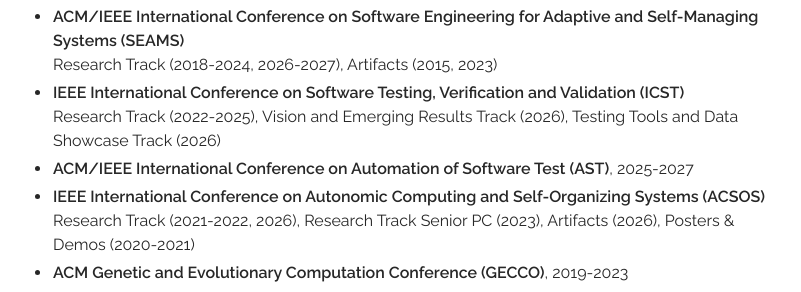
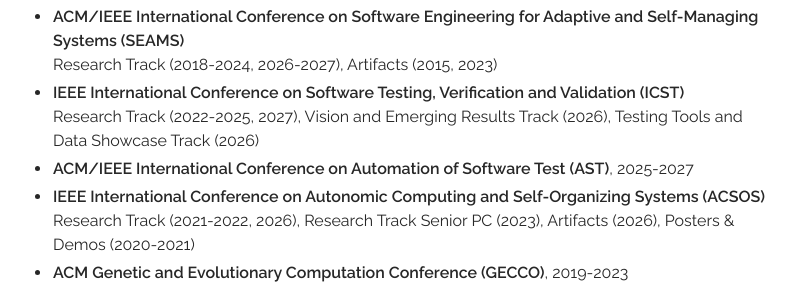
Before and after one commit to thomas-vogel/thomas-vogel.github.io, a Jekyll site: the page built from _pages/activities.md, in a window 1280 px wide and 900 px high, scrolled down 3020 px. Shown: the part 153-445 px from the top of the window, without its empty margins (233-1034 px from the left). Built offline with Jekyll 4.4.1, drawn with Linux system fonts in a browser that asks for light colours; nearby versions of some CDN libraries.

Commit message:
Add PC ICST'27.

```diff
--- a/_pages/activities.md
+++ b/_pages/activities.md
@@ -92,7 +92,7 @@
 * **ACM/IEEE International Conference on Software Engineering (ICSE)** <br/> Research Track (2024, 2027), NIER Track (2020)
 * **ACM/IEEE International Conference on Automated Software Engineering (ASE)** <br/> Research Track (2025), NIER Track (2022)
 * **ACM/IEEE International Conference on Software Engineering for Adaptive and Self-Managing Systems (SEAMS)** <br/> Research Track (2018-2024, 2026-2027), Artifacts (2015, 2023)
-* **IEEE International Conference on Software Testing, Verification and Validation (ICST)** <br/> Research Track (2022-2025), Vision and Emerging Results Track (2026), Testing Tools and Data Showcase Track (2026)
+* **IEEE International Conference on Software Testing, Verification and Validation (ICST)** <br/> Research Track (2022-2025, 2027), Vision and Emerging Results Track (2026), Testing Tools and Data Showcase Track (2026)
 * **ACM/IEEE International Conference on Automation of Software Test (AST)**, 2025-2027
 * **IEEE International Conference on Autonomic Computing and Self-Organizing Systems (ACSOS)** <br/> Research Track (2021-2022, 2026), Research Track Senior PC (2023), Artifacts (2026), Posters & Demos (2020-2021)
 * **ACM Genetic and Evolutionary Computation Conference (GECCO)**, 2019-2023
```
Also changed, not shown: 1 other file.
